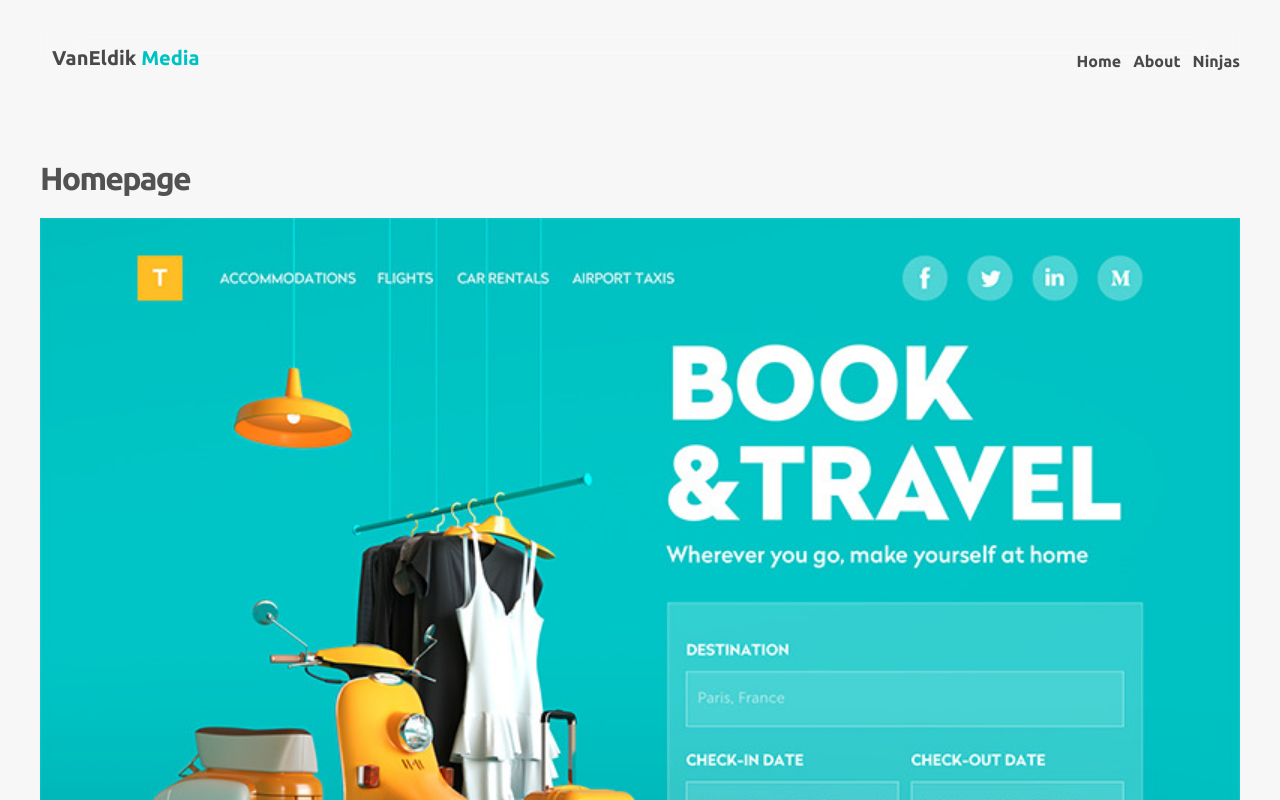
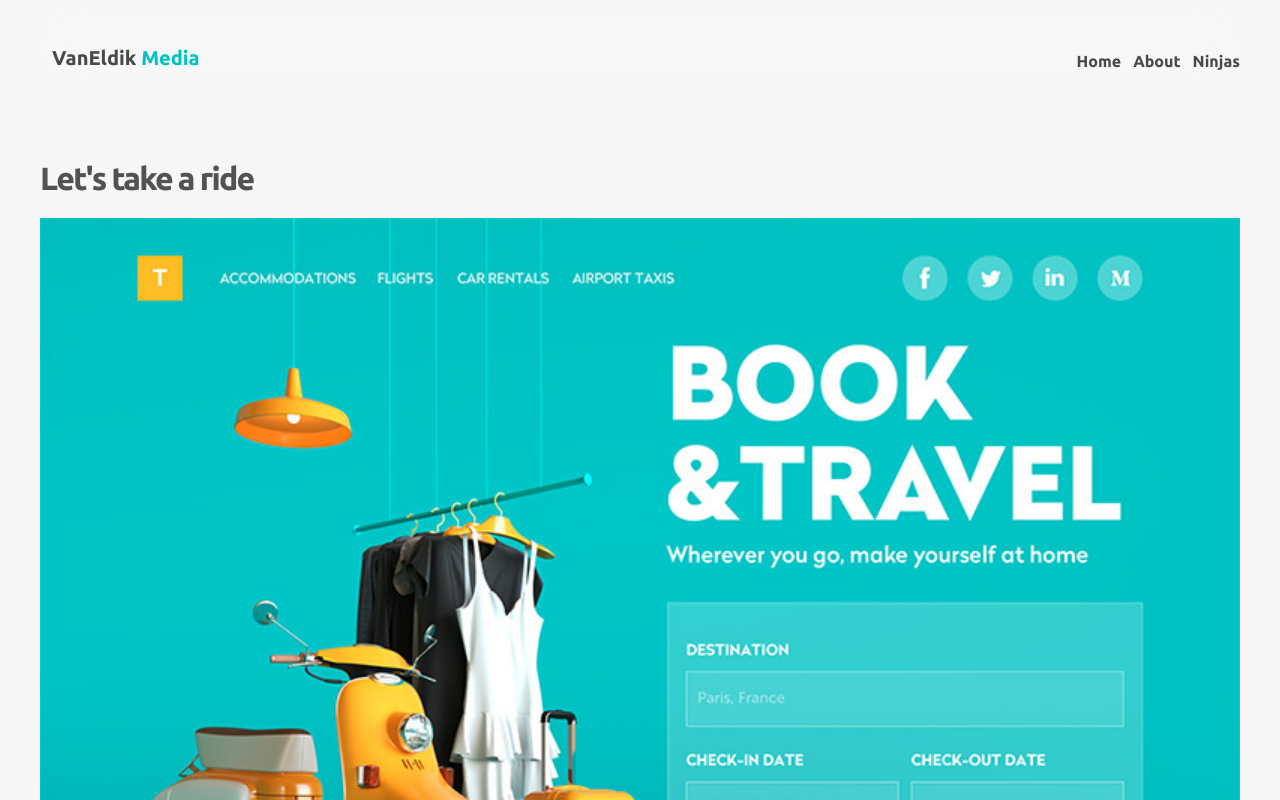
Before and after one commit to Ruudvane/Next-tutorial, a Next.js app: page / in a window 1280 px wide. Shown: the top 800 px of the page. Built offline with nearby package versions, Linux system fonts and the light colour scheme.

Commit message:
New hero

```diff
--- a/pages/index.js
+++ b/pages/index.js
@@ -11,7 +11,7 @@ export default function Home() {
         <meta name="keywords" content="ninjas" />
       </Head>
       <div className="hero">
-        <h1>Homepage</h1>
+        <h1>Let's take a ride</h1>
         <Image
           src="/scooter.jpg"
           alt="Scooter"
```
